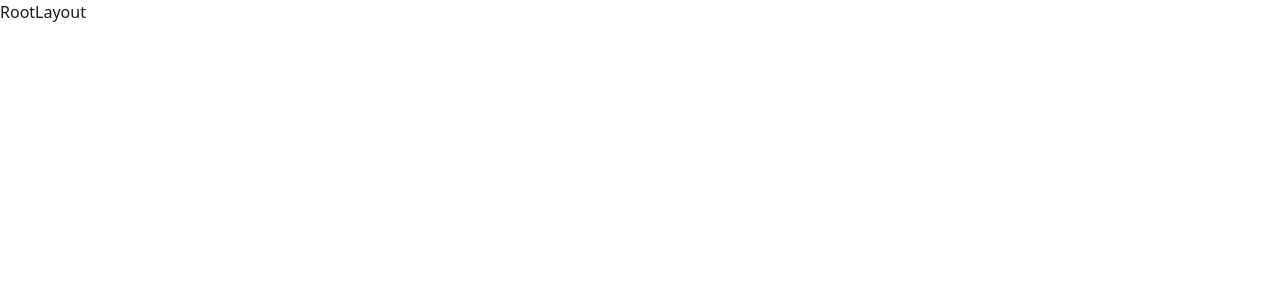
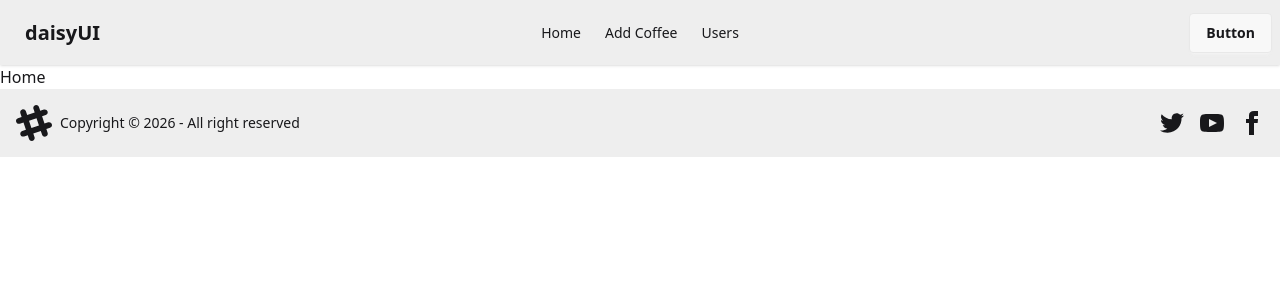
Before and after one commit to Taanveer22/coffee-store-client, a React (Vite) app: page / in a window 1280 px wide. Shown: the top 300 px of the page. Built offline with nearby package versions, Linux system fonts and the light colour scheme.

Commit message:
alhamdulliah footer setup done

```diff
--- /dev/null
+++ b/src/components/Footer.jsx
@@ -0,0 +1,59 @@
+const Footer = () => {
+  return (
+    <div>
+      <footer className="footer sm:footer-horizontal bg-base-300 items-center p-4">
+        <aside className="grid-flow-col items-center">
+          <svg
+            width="36"
+            height="36"
+            viewBox="0 0 24 24"
+            xmlns="http://www.w3.org/2000/svg"
+            fillRule="evenodd"
+            clipRule="evenodd"
+            className="fill-current"
+          >
+            <path d="M22.672 15.226l-2.432.811.841 2.515c.33 1.019-.209 2.127-1.23 2.456-1.15.325-2.148-.321-2.463-1.226l-.84-2.518-5.013 1.677.84 2.517c.391 1.203-.434 2.542-1.831 2.542-.88 0-1.601-.564-1.86-1.314l-.842-2.516-2.431.809c-1.135.328-2.145-.317-2.463-1.229-.329-1.018.211-2.127 1.231-2.456l2.432-.809-1.621-4.823-2.432.808c-1.355.384-2.558-.59-2.558-1.839 0-.817.509-1.582 1.327-1.846l2.433-.809-.842-2.515c-.33-1.02.211-2.129 1.232-2.458 1.02-.329 2.13.209 2.461 1.229l.842 2.515 5.011-1.677-.839-2.517c-.403-1.238.484-2.553 1.843-2.553.819 0 1.585.509 1.85 1.326l.841 2.517 2.431-.81c1.02-.33 2.131.211 2.461 1.229.332 1.018-.21 2.126-1.23 2.456l-2.433.809 1.622 4.823 2.433-.809c1.242-.401 2.557.484 2.557 1.838 0 .819-.51 1.583-1.328 1.847m-8.992-6.428l-5.01 1.675 1.619 4.828 5.011-1.674-1.62-4.829z"></path>
+          </svg>
+          <p>Copyright © {new Date().getFullYear()} - All right reserved</p>
+        </aside>
+        <nav className="grid-flow-col gap-4 md:place-self-center md:justify-self-end">
+          <a>
+            <svg
+              xmlns="http://www.w3.org/2000/svg"
+              width="24"
+              height="24"
+              viewBox="0 0 24 24"
+              className="fill-current"
+            >
+              <path d="M24 4.557c-.883.392-1.832.656-2.828.775 1.017-.609 1.798-1.574 2.165-2.724-.951.564-2.005.974-3.127 1.195-.897-.957-2.178-1.555-3.594-1.555-3.179 0-5.515 2.966-4.797 6.045-4.091-.205-7.719-2.165-10.148-5.144-1.29 2.213-.669 5.108 1.523 6.574-.806-.026-1.566-.247-2.229-.616-.054 2.281 1.581 4.415 3.949 4.89-.693.188-1.452.232-2.224.084.626 1.956 2.444 3.379 4.6 3.419-2.07 1.623-4.678 2.348-7.29 2.04 2.179 1.397 4.768 2.212 7.548 2.212 9.142 0 14.307-7.721 13.995-14.646.962-.695 1.797-1.562 2.457-2.549z"></path>
+            </svg>
+          </a>
+          <a>
+            <svg
+              xmlns="http://www.w3.org/2000/svg"
+              width="24"
+              height="24"
+              viewBox="0 0 24 24"
+              className="fill-current"
+            >
+              <path d="M19.615 3.184c-3.604-.246-11.631-.245-15.23 0-3.897.266-4.356 2.62-4.385 8.816.029 6.185.484 8.549 4.385 8.816 3.6.245 11.626.246 15.23 0 3.897-.266 4.356-2.62 4.385-8.816-.029-6.185-.484-8.549-4.385-8.816zm-10.615 12.816v-8l8 3.993-8 4.007z"></path>
+            </svg>
+          </a>
+          <a>
+            <svg
+              xmlns="http://www.w3.org/2000/svg"
+              width="24"
+              height="24"
+              viewBox="0 0 24 24"
+              className="fill-current"
+            >
+              <path d="M9 8h-3v4h3v12h5v-12h3.642l.358-4h-4v-1.667c0-.955.192-1.333 1.115-1.333h2.885v-5h-3.808c-3.596 0-5.192 1.583-5.192 4.615v3.385z"></path>
+            </svg>
+          </a>
+        </nav>
+      </footer>
+    </div>
+  );
+};
+
+export default Footer;
--- /dev/null
+++ b/src/components/Navbar.jsx
@@ -0,0 +1,59 @@
+import { NavLink } from "react-router-dom";
+
+const Navbar = () => {
+  const links = (
+    <>
+      <li>
+        <NavLink to="/">Home</NavLink>
+      </li>
+      <li>
+        <NavLink to="/addCoffee">Add Coffee</NavLink>
+      </li>
+      <li>
+        <NavLink to="/users">Users</NavLink>
+      </li>
+    </>
+  );
+  return (
+    <div>
+      <div className="navbar bg-base-300 shadow-sm">
+        <div className="navbar-start">
+          <div className="dropdown">
+            <div tabIndex={0} role="button" className="btn btn-ghost lg:hidden">
+              <svg
+                xmlns="http://www.w3.org/2000/svg"
+                className="h-5 w-5"
+                fill="none"
+                viewBox="0 0 24 24"
+                stroke="currentColor"
+              >
+                {" "}
+                <path
+                  strokeLinecap="round"
+                  strokeLinejoin="round"
+                  strokeWidth="2"
+                  d="M4 6h16M4 12h8m-8 6h16"
+                />{" "}
+              </svg>
+            </div>
+            <ul
+              tabIndex="-1"
+              className="menu menu-sm dropdown-content bg-base-100 rounded-box z-1 mt-3 w-52 p-2 shadow"
+            >
+              {links}
+            </ul>
+          </div>
+          <a className="btn btn-ghost text-xl">daisyUI</a>
+        </div>
+        <div className="navbar-center hidden lg:flex">
+          <ul className="menu menu-horizontal px-1">{links}</ul>
+        </div>
+        <div className="navbar-end">
+          <a className="btn">Button</a>
+        </div>
+      </div>
+    </div>
+  );
+};
+
+export default Navbar;
--- a/src/layouts/RootLayout.jsx
+++ b/src/layouts/RootLayout.jsx
@@ -1,5 +1,21 @@
+import { Outlet } from "react-router-dom";
+import Navbar from "../components/Navbar";
+import Footer from "../components/Footer";
+
 const RootLayout = () => {
-  return <div>RootLayout</div>;
+  return (
+    <div>
+      <nav>
+        <Navbar></Navbar>
+      </nav>
+      <main>
+        <Outlet></Outlet>
+      </main>
+      <footer>
+        <Footer></Footer>
+      </footer>
+    </div>
+  );
 };
 
 export default RootLayout;
--- /dev/null
+++ b/src/pages/AddCoffee.jsx
@@ -0,0 +1,7 @@
+
+
+const AddCoffee = () => {
+  return <div>AddCoffee</div>;
+};
+
+export default AddCoffee;
--- /dev/null
+++ b/src/pages/Users.jsx
@@ -0,0 +1,5 @@
+const Users = () => {
+  return <div>Users</div>;
+};
+
+export default Users;
```
Also changed, not shown: src/routes/PublicRoutes.jsx (+10 -0 lines).
